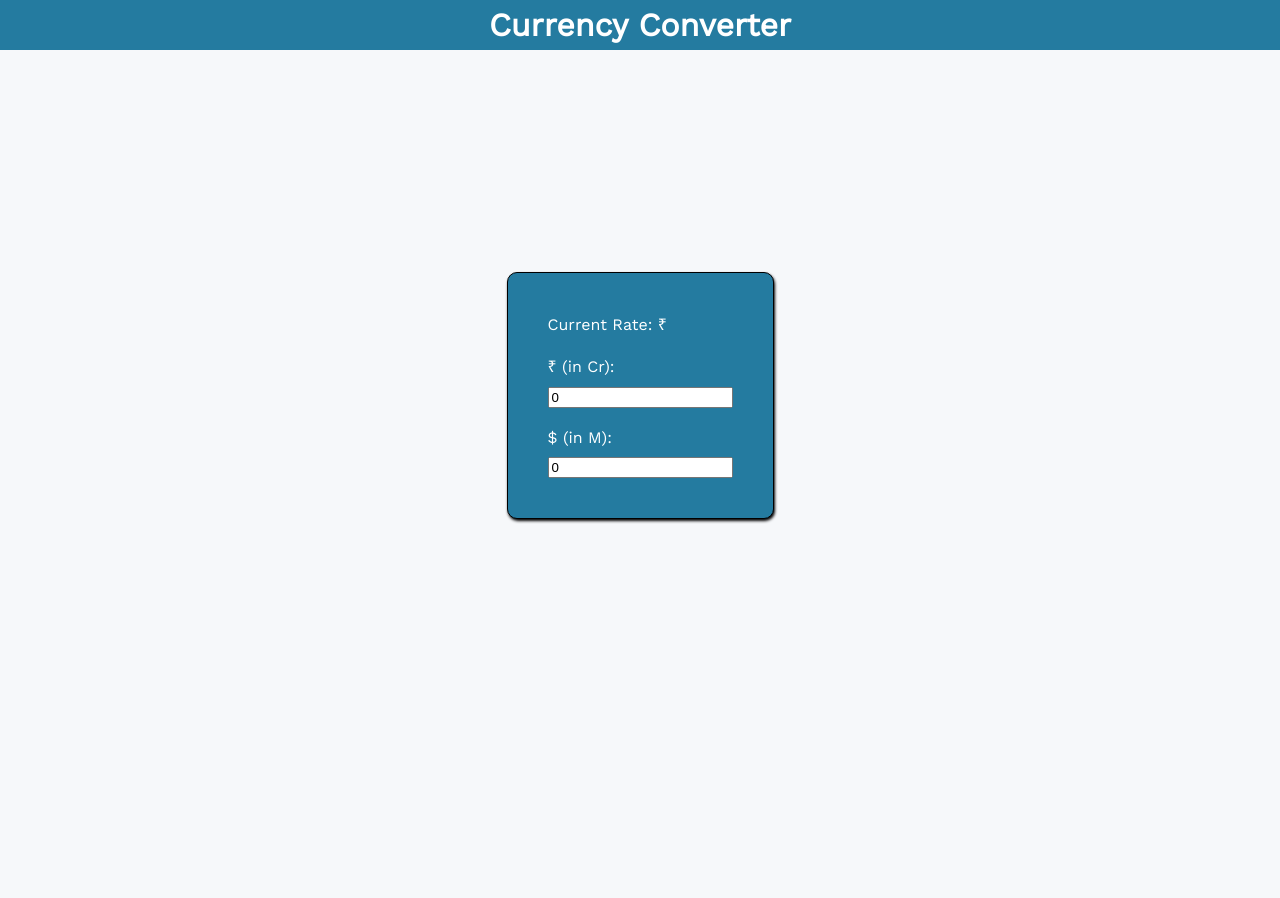
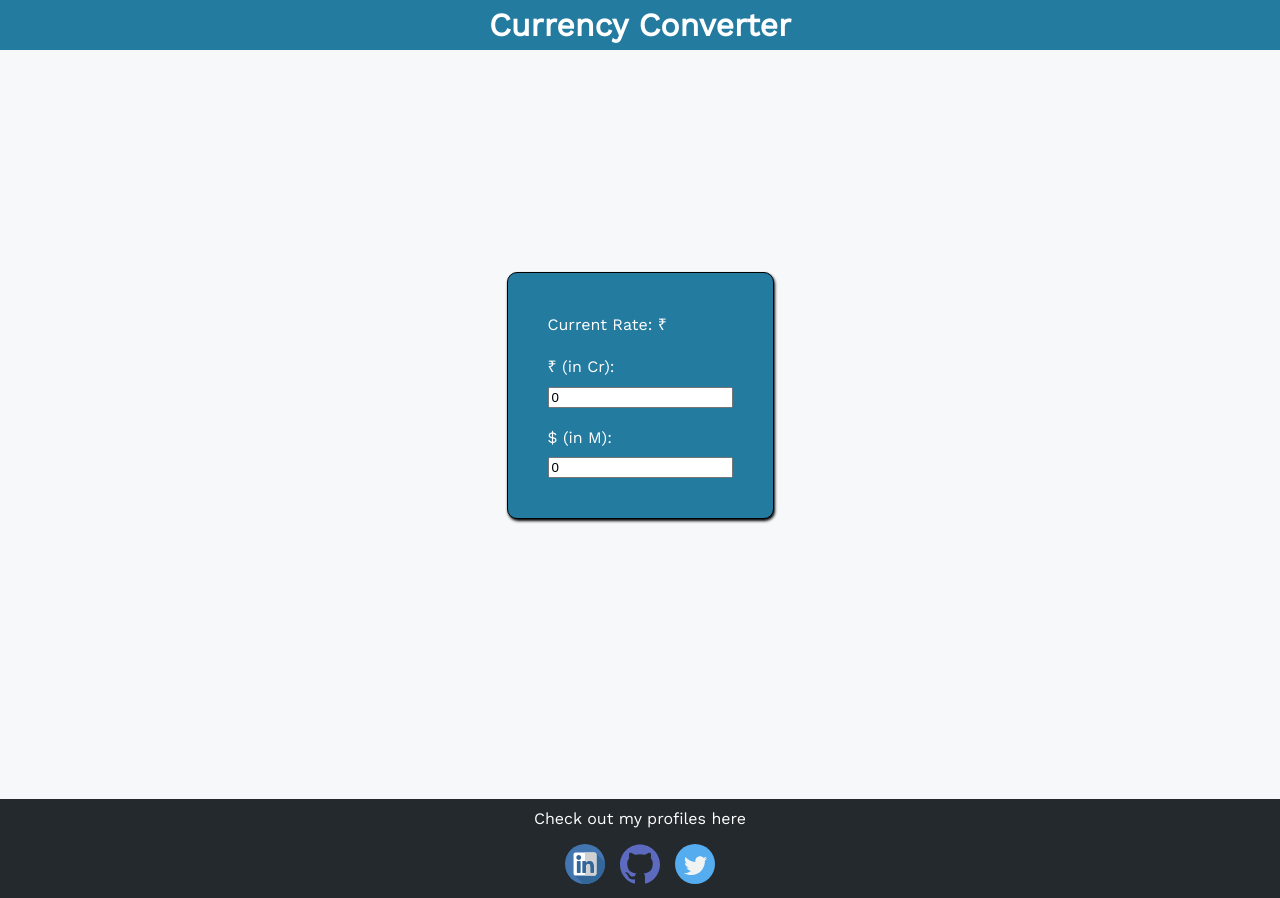
Before and after one commit to subham2107/currency-converter, a plain HTML site: page index.html in a window 1280 px wide. Before the commit the page ends 800 px from the top, so only its background shows below. Drawn offline with nearby package versions, Linux system fonts and the light colour scheme; no server answers.

Commit message:
footer added

```diff
--- a/index.css
+++ b/index.css
@@ -25,3 +25,20 @@ h1{
   border-radius: 10px;
   box-shadow: 1px 2px 3px  #030303;
 }
+
+.footer-wrapper{
+  min-height: 45px;
+}
+
+.non-footer {
+  min-height: calc(100vh - 17px);
+}
+
+.footer-logo{
+  padding-bottom: 10px;
+}
+
+.footer-logo img{
+  height: 40px;
+  width: 40px;
+}
--- a/index.html
+++ b/index.html
@@ -11,6 +11,7 @@
   <title>Crore-> Million</title>
 </head>
 <body>
+  <div class="non-footer">
   <h1 >Currency Converter</h1>
   <main class="main-content">
   <div class="input-output">
@@ -22,6 +23,19 @@
 
 </div>
 </main>
+</div>
+<div class="footer-wrapper">
+  <footer style="background-color:#24292e;">
+    <div class="footer-info" style="text-align: center;color:white;">
+      <p style="padding-top: 10px;">Check out my profiles here</p>
+       <div class="footer-logo" >
+         <a href="https://www.linkedin.com/in/subham-mitra/" target="_blank"><img src="images/linkedin.svg"></a>
+         <a style="margin-left: 10px;margin-right: 10px;" href="https://github.com/subham2107" target="_blank"><img src="images/github.svg"></a>
+         <a href="https://twitter.com/subham2107" target="_blank"><img src="images/twitter.svg"></a>
+        </div>
+    </div>
+  </footer>
+</div>
 
 </body>
 </html>
```
Also changed, not shown: images/down-arrow.svg (added), images/github.svg (added), images/linkedin.svg (added), images/menu-24px.svg (added), images/twitter.svg (added).
